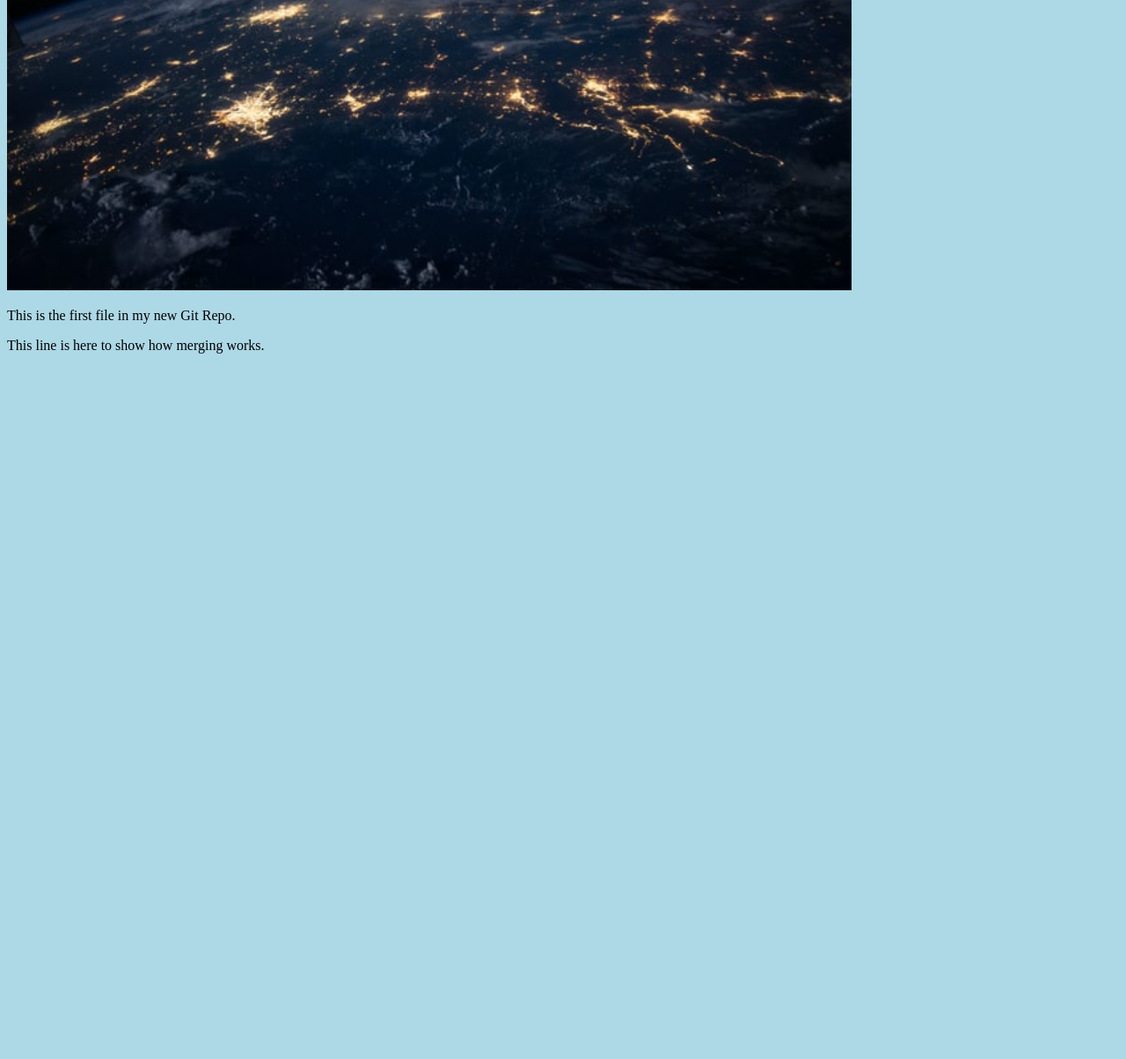
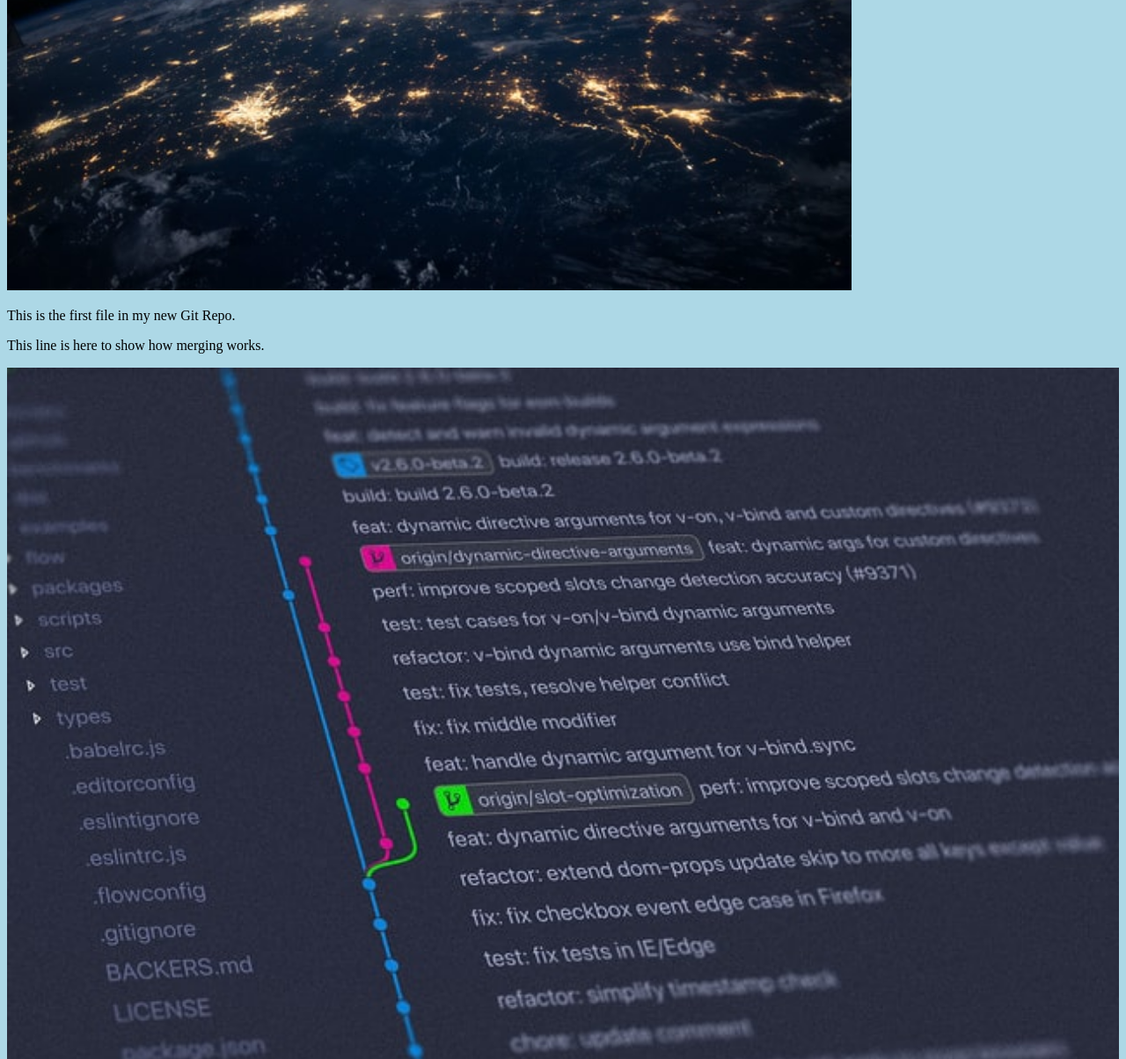
Before and after one commit to GitHubThomas21/hello-world, a plain HTML site: page index.html in a window 1280 px wide. Shown: the part 389-1593 px from the top of the page at 88% size. Before the commit the page ends 807 px from the top, so only its background shows below. Drawn offline with Linux system fonts and the light colour scheme.

Commit message:
Updated index.html. Resized image

```diff
--- a/index.html
+++ b/index.html
@@ -11,6 +11,7 @@
 style="width:100%;max-width:960px"></div>
 <p>This is the first file in my new Git Repo.</p>
 <p>This line is here to show how merging works.</p>
+<div><img src="img_hello_git.jpg" alt="Hello Git" style="width:100%;max-width640px"></div>
 
 </body>
 </html>
```
